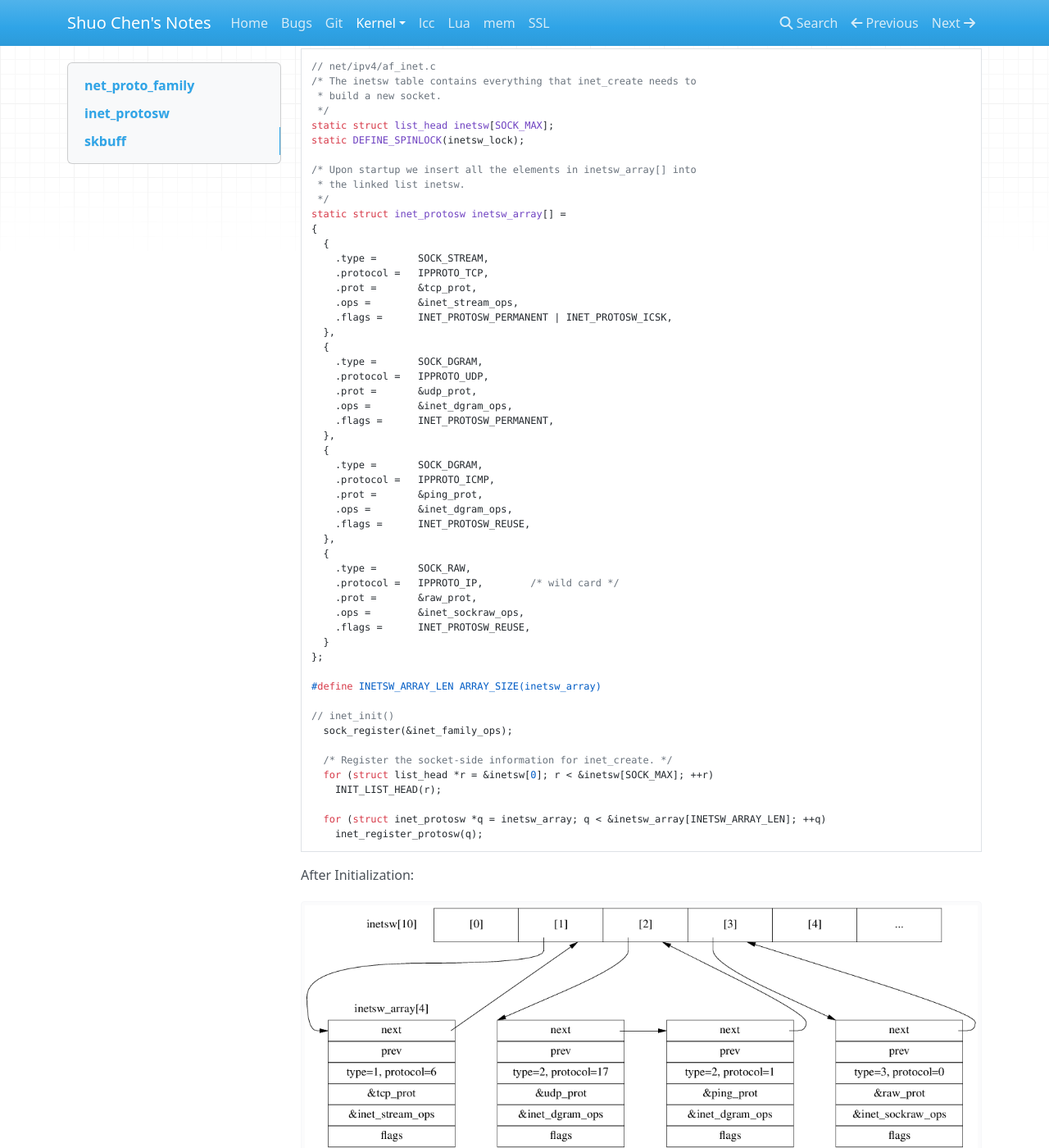
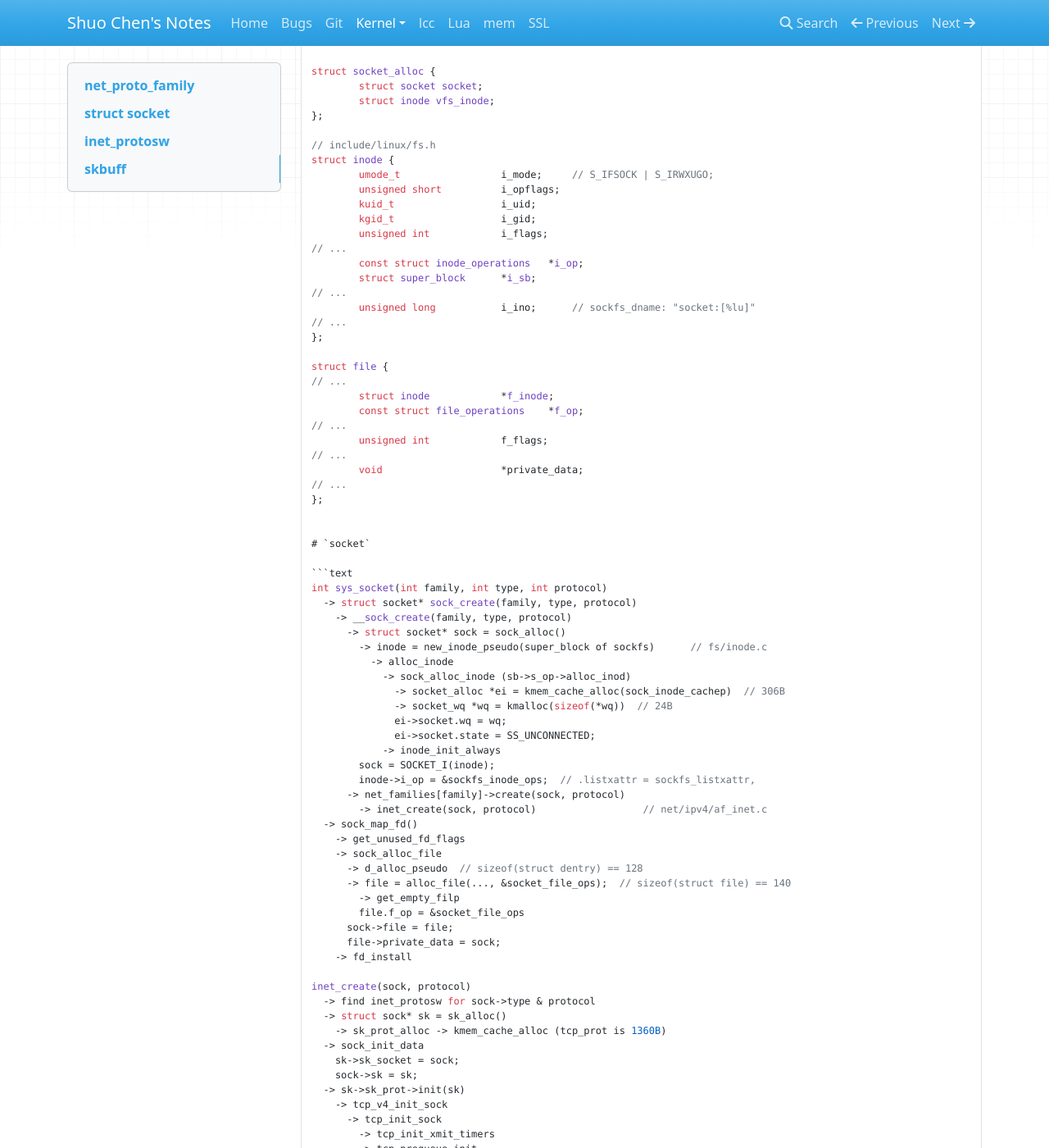
Before and after one commit to chenshuo/notes, an MkDocs documentation site: the page built from docs/kernel/data-structures.md, in a window 1280 px wide and 1400 px high, scrolled down 1636 px. Shown: the whole window at 82% size. Built offline with MkDocs 1.6.1, drawn with Linux system fonts in a browser that asks for light colours; nearby versions of some CDN libraries; old or Windows-style settings are respelled for this version of MkDocs; some of the changed text lies outside the part shown.

Commit message:
update kernel/data-structures.md

````diff
--- a/docs/kernel/data-structures.md
+++ b/docs/kernel/data-structures.md
@@ -41,23 +41,124 @@ static const struct net_proto_family inet_family_ops = {
 net_families[AF_INET] = &inet_family_ops;
 ```
 
-```
+# `struct socket`
+```c
+// include/linux/net.h
+
+struct socket_wq {
+        /* Note: wait MUST be first field of socket_wq */
+        wait_queue_head_t       wait;
+        struct fasync_struct    *fasync_list;
+        unsigned long           flags; /* %SOCKWQ_ASYNC_NOSPACE, etc */
+        struct rcu_head         rcu;
+} ____cacheline_aligned_in_smp;
+
+/**
+ *  struct socket - general BSD socket
+ *  @state: socket state (%SS_CONNECTED, etc)
+ *  @type: socket type (%SOCK_STREAM, etc)
+ *  @flags: socket flags (%SOCK_NOSPACE, etc)
+ *  @ops: protocol specific socket operations
+ *  @file: File back pointer for gc
+ *  @sk: internal networking protocol agnostic socket representation
+ *  @wq: wait queue for several uses
+ */
+struct socket {
+        socket_state            state;
+
+        kmemcheck_bitfield_begin(type);
+        short                   type;
+        kmemcheck_bitfield_end(type);
+
+        unsigned long           flags;
+
+        struct socket_wq __rcu  *wq;
+
+        struct file             *file;
+        struct sock             *sk;
+        const struct proto_ops  *ops;
+};
+
+// include/net/sock.h
+
+struct socket_alloc {
+        struct socket socket;
+        struct inode vfs_inode;
+};
+
+// include/linux/fs.h
+struct inode {
+        umode_t                 i_mode;     // S_IFSOCK | S_IRWXUGO;
+        unsigned short          i_opflags;
+        kuid_t                  i_uid;
+        kgid_t                  i_gid;
+        unsigned int            i_flags;
+// ...
+        const struct inode_operations   *i_op;
+        struct super_block      *i_sb;
+// ...
+        unsigned long           i_ino;      // sockfs_dname: "socket:[%lu]"
+// ...
+};
+
+struct file {
+// ...
+        struct inode            *f_inode;
+        const struct file_operations    *f_op;
+// ...
+        unsigned int            f_flags;
+// ...
+        void                    *private_data;
+// ...
+};
+
+
+# `socket`
+
+```text
 int sys_socket(int family, int type, int protocol)
   -> struct socket* sock_create(family, type, protocol)
     -> __sock_create(family, type, protocol)
       -> struct socket* sock = sock_alloc()
-        -> new_inode_pseudo(super_block of sockfs)      // fs/inode.c
+        -> inode = new_inode_pseudo(super_block of sockfs)      // fs/inode.c
+          -> alloc_inode
+            -> sock_alloc_inode (sb->s_op->alloc_inod)
+              -> socket_alloc *ei = kmem_cache_alloc(sock_inode_cachep)  // 306B
+              -> socket_wq *wq = kmalloc(sizeof(*wq))  // 24B
+              ei->socket.wq = wq;
+              ei->socket.state = SS_UNCONNECTED;
+            -> inode_init_always
+        sock = SOCKET_I(inode);
+        inode->i_op = &sockfs_inode_ops;  // .listxattr = sockfs_listxattr,
       -> net_families[family]->create(sock, protocol)
         -> inet_create(sock, protocol)                  // net/ipv4/af_inet.c
   -> sock_map_fd()
+    -> get_unused_fd_flags
+    -> sock_alloc_file
+      -> d_alloc_pseudo  // sizeof(struct dentry) == 128
+      -> file = alloc_file(..., &socket_file_ops);  // sizeof(struct file) == 140
+        -> get_empty_filp
+        file.f_op = &socket_file_ops
+      sock->file = file;
+      file->private_data = sock;
+    -> fd_install
 
 inet_create(sock, protocol)
   -> find inet_protosw for sock->type & protocol
   -> struct sock* sk = sk_alloc()
-    -> sk_prot_alloc -> kmem_cache_alloc (tcp_prot is 1296B)
+    -> sk_prot_alloc -> kmem_cache_alloc (tcp_prot is 1360B)
   -> sock_init_data
+    sk->sk_socket = sock;
+    sock->sk = sk;
   -> sk->sk_prot->init(sk)
     -> tcp_v4_init_sock
+      -> tcp_init_sock
+        -> tcp_init_xmit_timers
+        -> tcp_prequeue_init
+        -> tcp_enable_early_retrans
+        -> tcp_assign_congestion_control
+        sk->sk_state = TCP_CLOSE;
+      icsk->icsk_af_ops = &ipv4_specific;
 ```
 
 # inet_protosw
````
